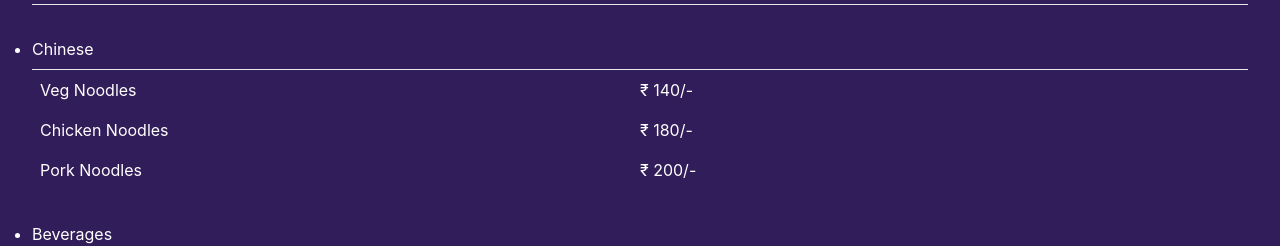
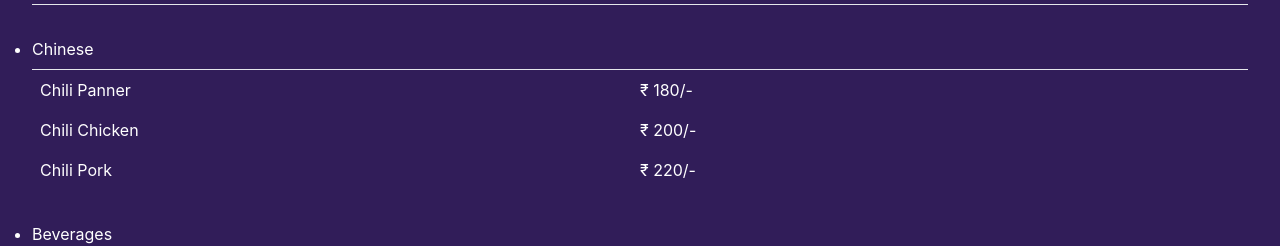
Before and after one commit to rudhamoy/mesuaQRmenu, a React (Create React App) app: page / in a window 1280 px wide. Both pictures are taken after a click on the item "Chinese". Shown: the part 475-721 px from the top of the page. Built offline with nearby package versions, Linux system fonts and the light colour scheme.

Commit message:
chinese menu

```diff
--- a/src/App.js
+++ b/src/App.js
@@ -3,7 +3,7 @@ import MenuList from './components/MenuList';
 
 function App() {
   return (
-    <div className="bg-[#311D59] h-[100%] p-4 text-white">
+    <div className="bg-[#311D59] p-4 text-white">
       <div className='flex justify-center'>
         <img src="mesua_logo.png" alt="" className="h-[120px]" />
       </div>
--- a/src/components/MenuList.jsx
+++ b/src/components/MenuList.jsx
@@ -105,16 +105,16 @@ const MenuList = () => {
                     {showChinese === true && (
                        <>
                         <li className="px-2 grid grid-cols-2">
-                            <span>Veg Noodles</span>
-                            <span>₹ 140/-</span>
-                        </li>
-                        <li className="px-2 grid grid-cols-2">
-                            <span>Chicken Noodles</span>
+                            <span>Chili Panner</span>
                             <span>₹ 180/-</span>
                         </li>
                         <li className="px-2 grid grid-cols-2">
-                            <span>Pork Noodles</span>
+                            <span>Chili Chicken</span>
                             <span>₹ 200/-</span>
+                        </li>
+                        <li className="px-2 grid grid-cols-2">
+                            <span>Chili Pork</span>
+                            <span>₹ 220/-</span>
                         </li>
                        </>
                     )}
```
